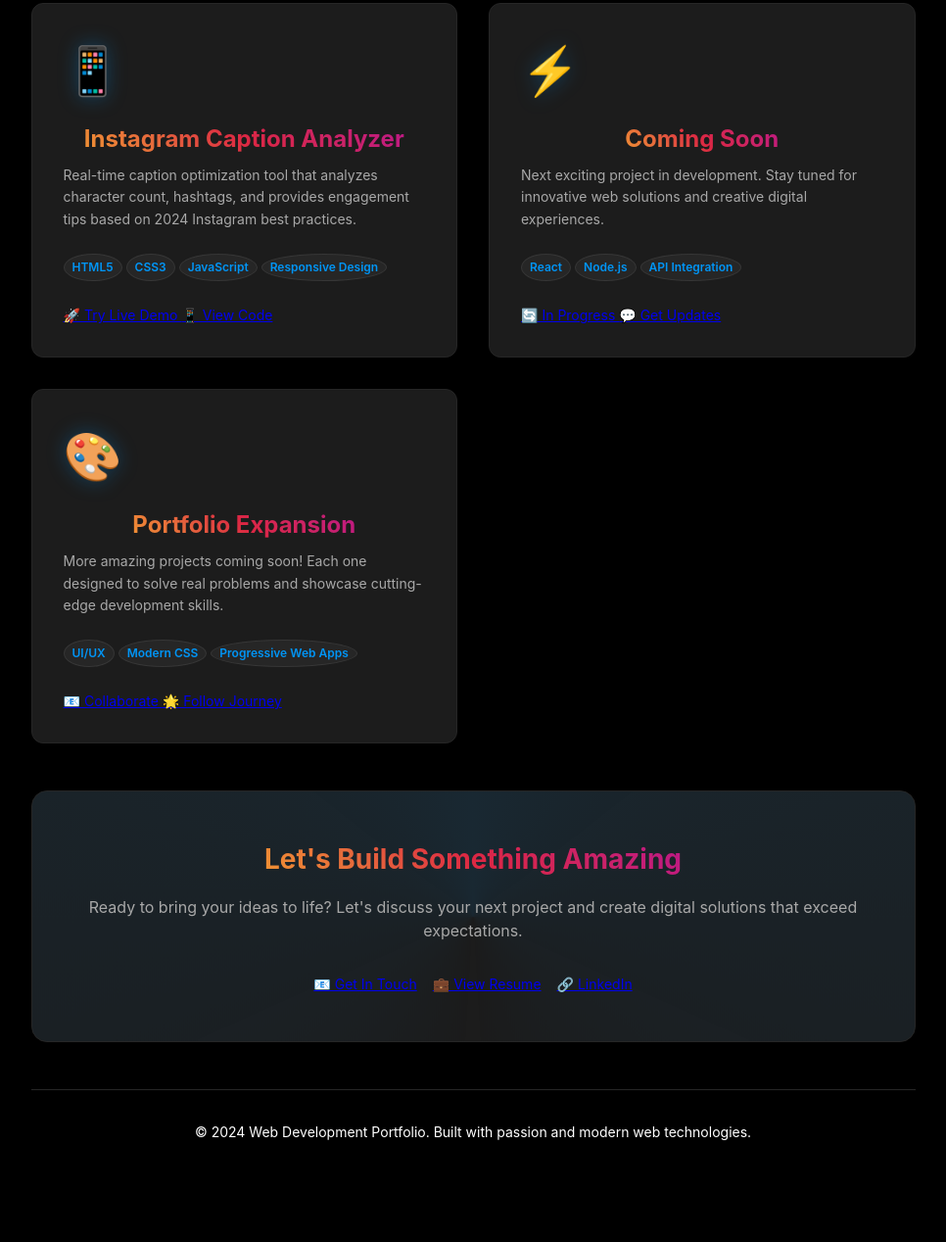
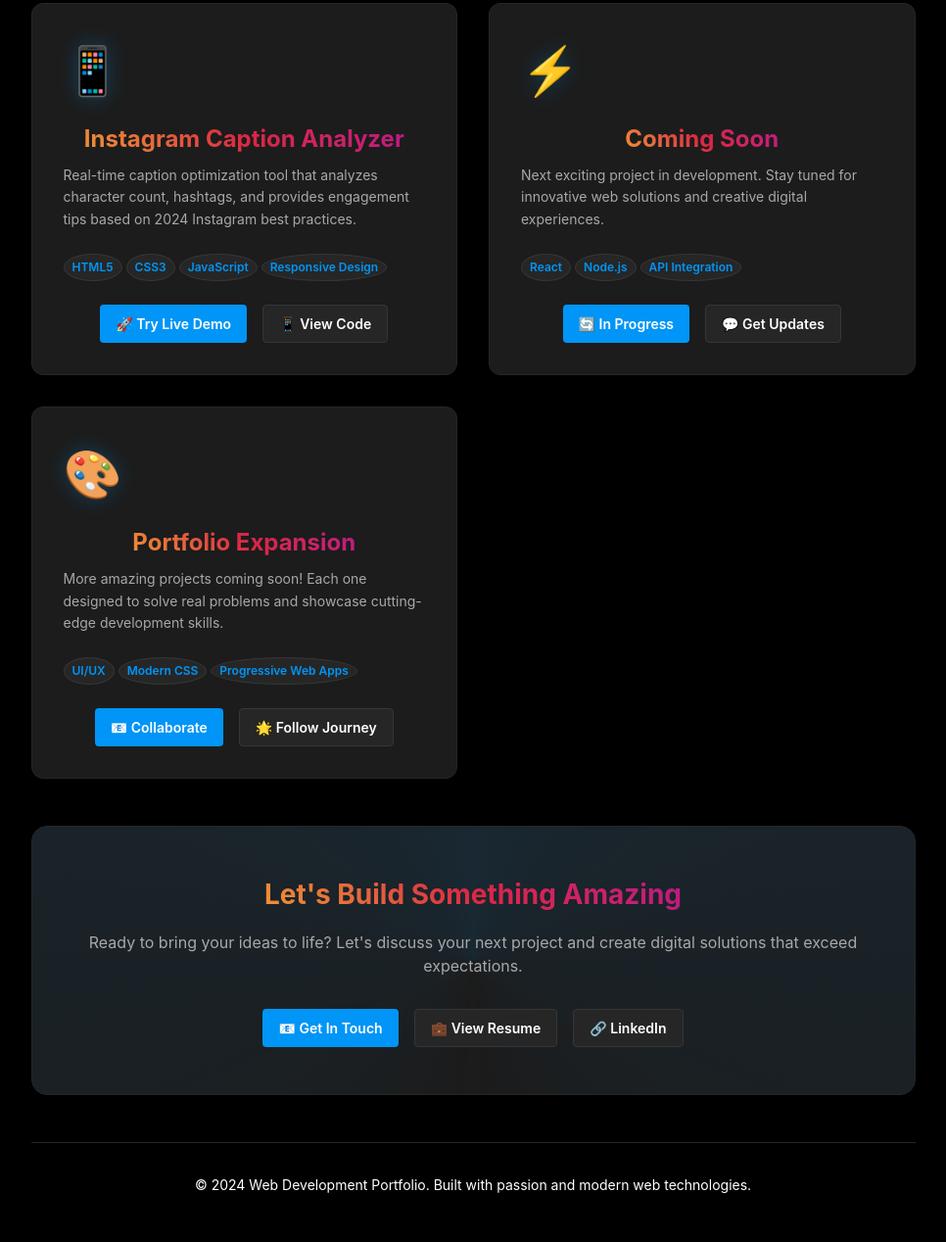
Before and after one commit to JOLT-dailyAi/projects-showcase, a plain HTML site: page index.html in a window 1280 px wide. Shown: the part 628-1896 px from the top of the page at 98% size, without its empty margins (157-1123 px from the left). Before the commit the page ends 1842 px from the top, so only its background shows below. Drawn offline with Linux system fonts and the light colour scheme.

Commit message:
Update index.html

```diff
--- a/index.html
+++ b/index.html
@@ -66,11 +66,11 @@
                         <span class="tech-tag">JavaScript</span>
                         <span class="tech-tag">Responsive Design</span>
                     </div>
-                    <div class="project-buttons">
-                        <a href="projects/Instagram Caption Analyzer/IG-Caption_Analyzer.html" class="btn-primary">
+                    <div class="project-buttons ig-flex ig-justify-center ig-gap-md">
+                        <a href="projects/Instagram Caption Analyzer/IG-Caption_Analyzer.html" class="ig-btn ig-btn-primary">
                             🚀 Try Live Demo
                         </a>
-                        <a href="#" class="btn-secondary">
+                        <a href="#" class="ig-btn ig-btn-secondary">
                             📱 View Code
                         </a>
                     </div>
@@ -90,11 +90,11 @@
                         <span class="tech-tag">Node.js</span>
                         <span class="tech-tag">API Integration</span>
                     </div>
-                    <div class="project-buttons">
-                        <a href="#" class="btn-primary">
+                    <div class="project-buttons ig-flex ig-justify-center ig-gap-md">
+                        <a href="#" class="ig-btn ig-btn-primary">
                             🔄 In Progress
                         </a>
-                        <a href="#contact" class="btn-secondary">
+                        <a href="#contact" class="ig-btn ig-btn-secondary">
                             💬 Get Updates
                         </a>
                     </div>
@@ -114,11 +114,11 @@
                         <span class="tech-tag">Modern CSS</span>
                         <span class="tech-tag">Progressive Web Apps</span>
                     </div>
-                    <div class="project-buttons">
-                        <a href="#contact" class="btn-primary">
+                    <div class="project-buttons ig-flex ig-justify-center ig-gap-md">
+                        <a href="#contact" class="ig-btn ig-btn-primary">
                             📧 Collaborate
                         </a>
-                        <a href="#" class="btn-secondary">
+                        <a href="#" class="ig-btn ig-btn-secondary">
                             🌟 Follow Journey
                         </a>
                     </div>
@@ -136,13 +136,13 @@
                     Ready to bring your ideas to life? Let's discuss your next project and create digital solutions that exceed expectations.
                 </p>
                 <div class="ig-flex ig-justify-center ig-gap-md" style="flex-wrap: wrap;">
-                    <a href="mailto:your.email@example.com" class="btn-primary">
+                    <a href="mailto:your.email@example.com" class="ig-btn ig-btn-primary">
                         📧 Get In Touch
                     </a>
-                    <a href="#" class="btn-secondary">
+                    <a href="#" class="ig-btn ig-btn-secondary">
                         💼 View Resume
                     </a>
-                    <a href="#" class="btn-secondary">
+                    <a href="#" class="ig-btn ig-btn-secondary">
                         🔗 LinkedIn
                     </a>
                 </div>
```
